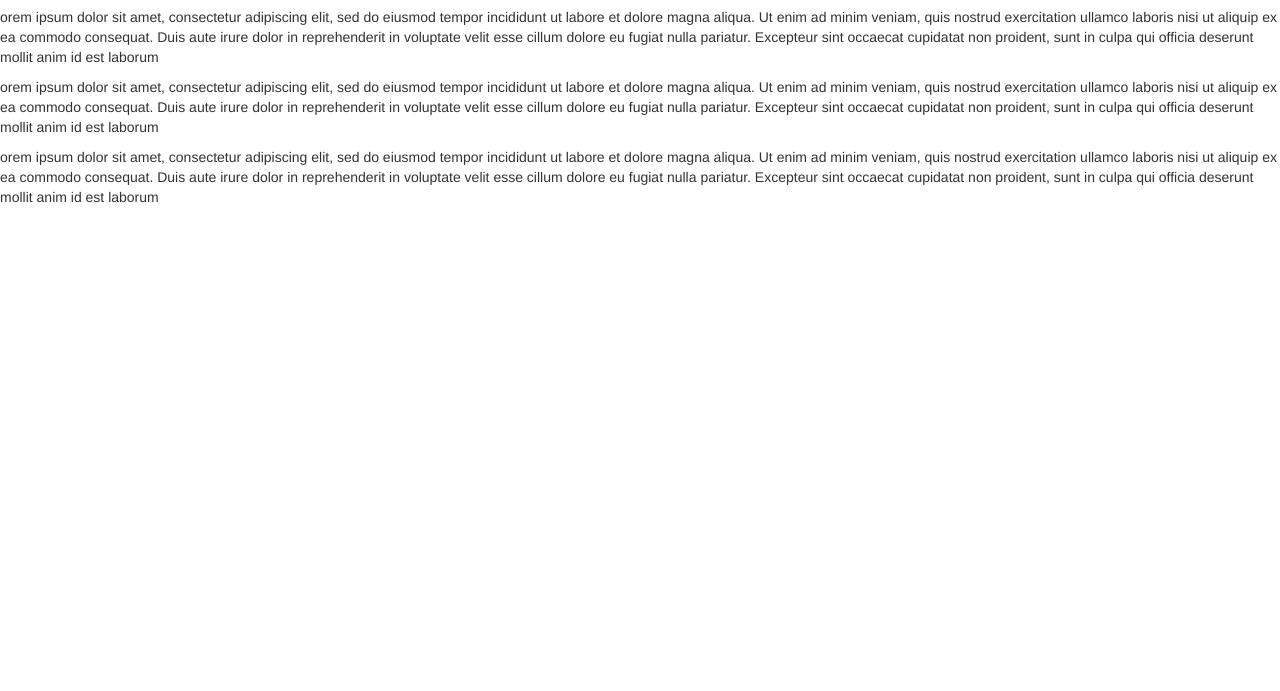
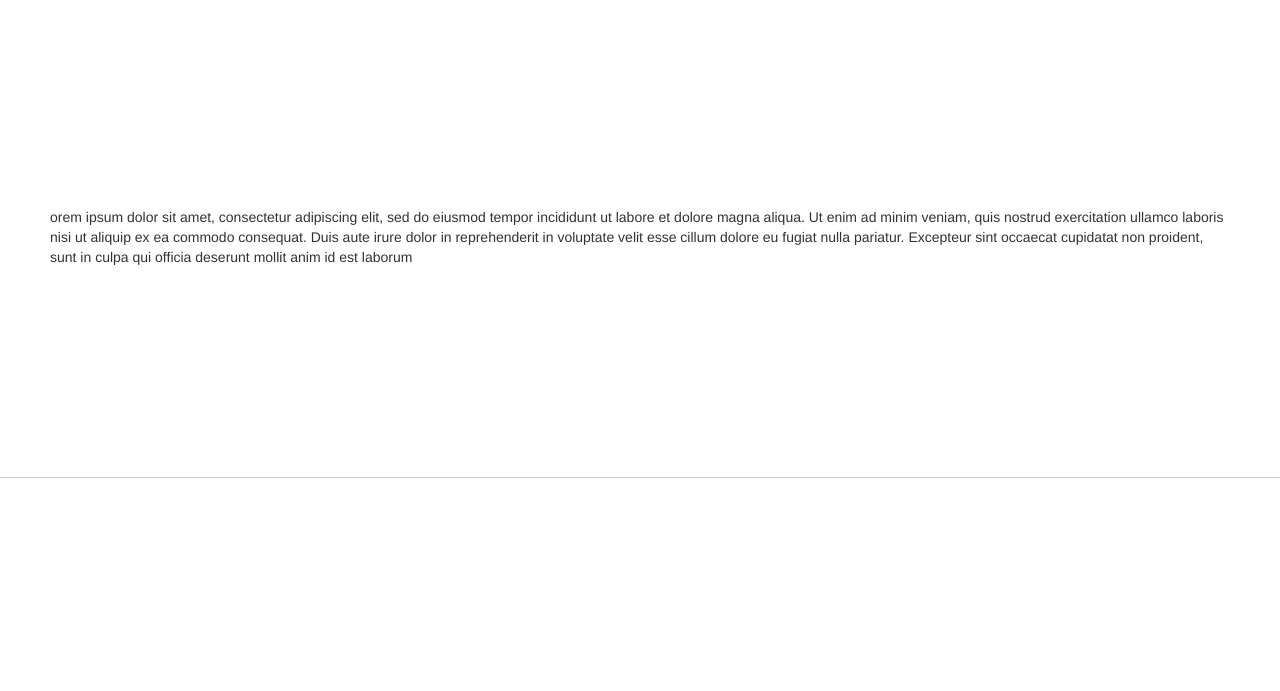
Before and after one commit to brampeirs/Noordzee-Resort-Largo-City, a plain HTML site: page index.html in a window 1280 px wide. Shown: the part 109-800 px from the top of the page. Drawn offline with nearby package versions, Linux system fonts and the light colour scheme.

Commit message:
Update main.css

```diff
--- a/css/main.css
+++ b/css/main.css
@@ -18,3 +18,9 @@ NAVIGATION
 .navbar-nav li a:hover {
   color: #1abc9c !important;
 }
+
+section {
+  padding: 200px 50px;
+  margin-bottom: 50px;
+  border-bottom: 1px solid #ccc;
+}
```
